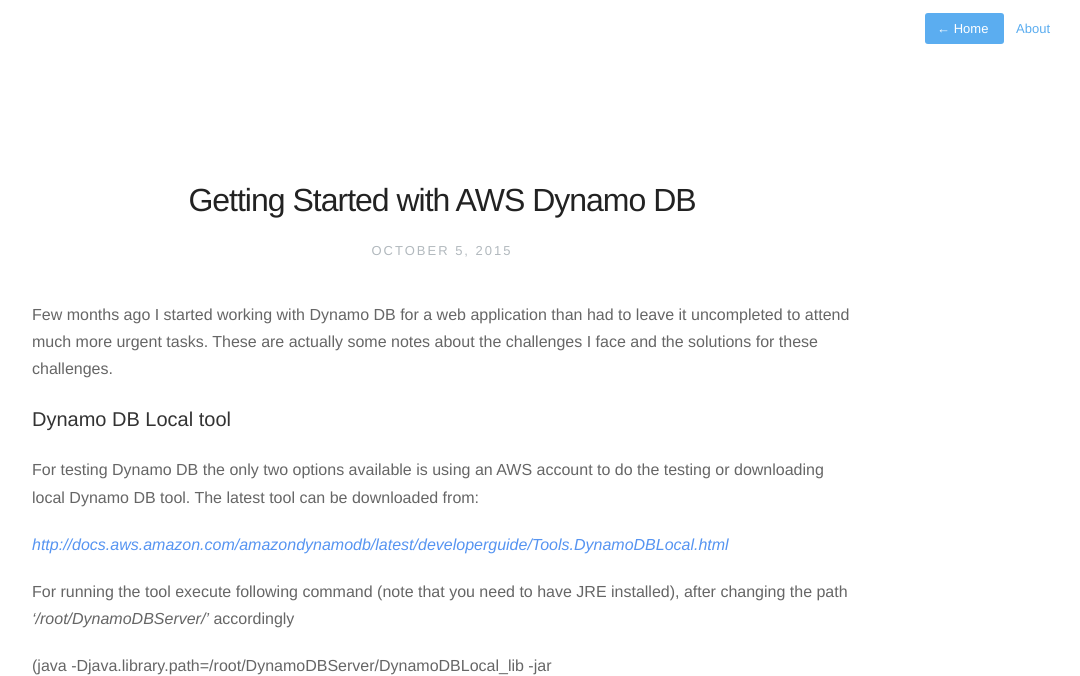
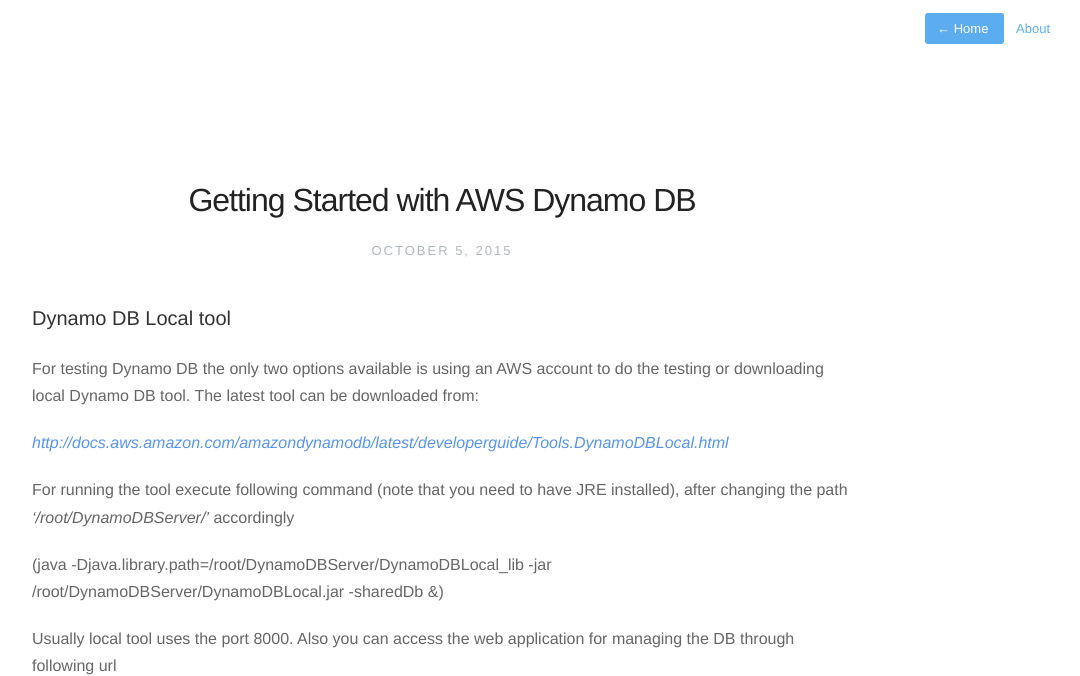
Before and after one commit to thilinah/thilinah.github.io, a Jekyll site: the page built from _posts/2015-10-05-aws-dynamodb.markdown, in a window 1280 px wide and 900 px high, cut to the strip 0-676 px from the top of the window. Shown: the whole strip, without its empty margins (198-1278 px from the left). Built offline with Jekyll 4.4.1, drawn with Linux system fonts in a browser that asks for light colours; nearby versions of some CDN libraries; Markdown is read by kramdown in place of the engine named in the settings; comment, search, counter and statistics services are not loaded.

Commit message:
dynamo db post

```diff
--- a/_posts/2015-10-05-aws-dynamodb.markdown
+++ b/_posts/2015-10-05-aws-dynamodb.markdown
@@ -3,9 +3,6 @@ layout: post
 title: Getting Started with AWS Dynamo DB
 description: A Quick Getting Started Guide to AWS Dynamo DB
 ---
-
-Few months ago I started working with Dynamo DB for a web application than had to leave it uncompleted to attend much more urgent tasks.
-These are actually some notes about the challenges I face and the solutions for these challenges.
 
 ### Dynamo DB Local tool
 For testing Dynamo DB the only two options available is using an AWS account to do the testing or downloading local Dynamo DB tool. The latest tool
```
